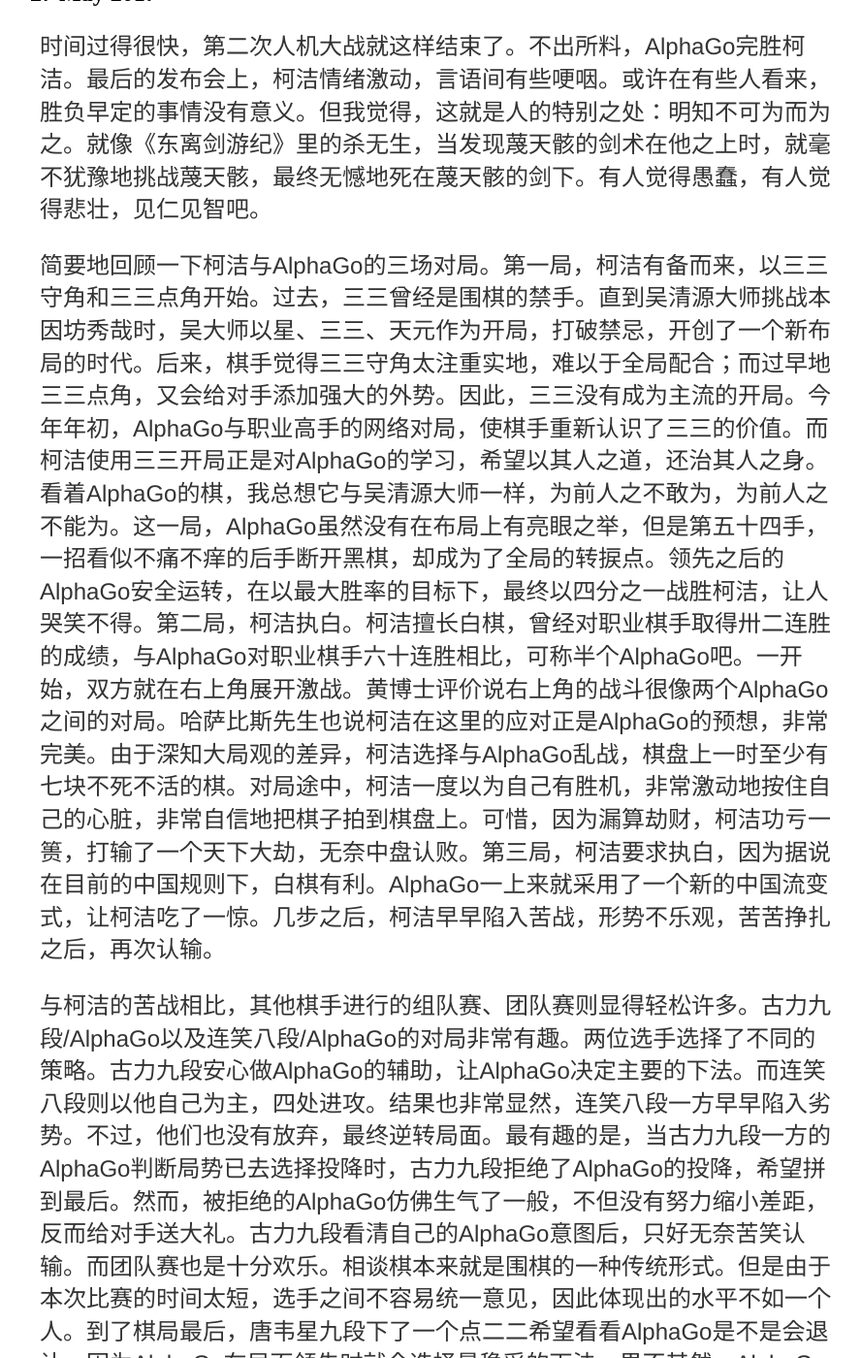
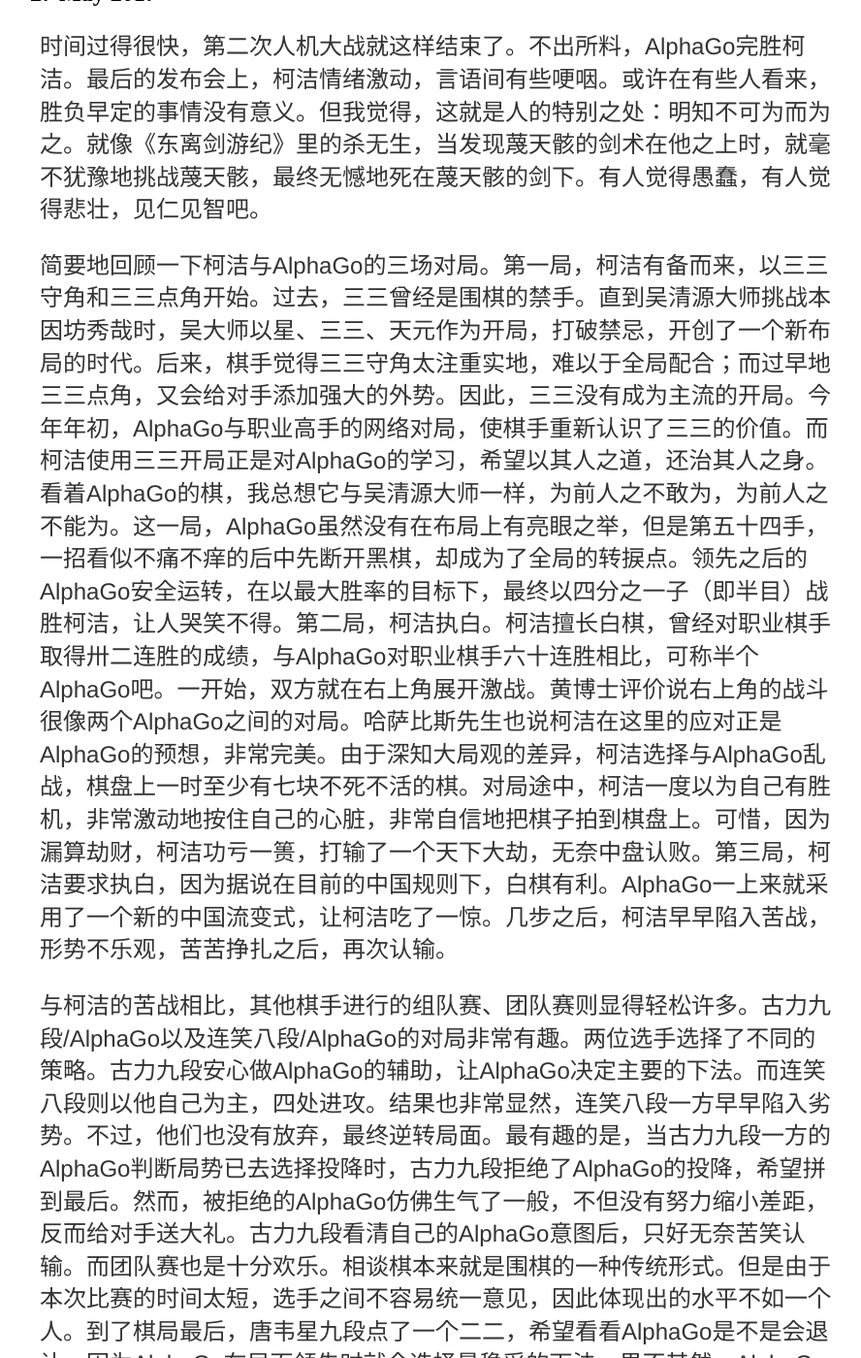
Before and after one commit to xin-huang/xin-huang.github.io, a Jekyll site: the page built from _posts/2017-05-27-写在二次人机大战之后.md, in a window 1280 px wide and 1400 px high, scrolled down 232 px. Shown: the whole window at 97% size, without its empty margins (191-1079 px from the left). Built offline with Jekyll 4.4.1, drawn with Linux system fonts in a browser that asks for light colours; some web fonts are replaced; comment, search, counter and statistics services are not loaded; some of the changed lines change nothing that is shown; some of the changed text lies outside the part shown.

Commit message:
Update 2017-05-27-写在二次人机大战之后.md

```diff
--- a/_posts/2017-05-27-写在二次人机大战之后.md
+++ b/_posts/2017-05-27-写在二次人机大战之后.md
@@ -9,8 +9,14 @@
 
 时间过得很快，第二次人机大战就这样结束了。不出所料，AlphaGo完胜柯洁。最后的发布会上，柯洁情绪激动，言语间有些哽咽。或许在有些人看来，胜负早定的事情没有意义。但我觉得，这就是人的特别之处：明知不可为而为之。就像《东离剑游纪》里的杀无生，当发现蔑天骸的剑术在他之上时，就毫不犹豫地挑战蔑天骸，最终无憾地死在蔑天骸的剑下。有人觉得愚蠢，有人觉得悲壮，见仁见智吧。
 
-简要地回顾一下柯洁与AlphaGo的三场对局。第一局，柯洁有备而来，以三三守角和三三点角开始。过去，三三曾经是围棋的禁手。直到吴清源大师挑战本因坊秀哉时，吴大师以星、三三、天元作为开局，打破禁忌，开创了一个新布局的时代。后来，棋手觉得三三守角太注重实地，难以于全局配合；而过早地三三点角，又会给对手添加强大的外势。因此，三三没有成为主流的开局。今年年初，AlphaGo与职业高手的网络对局，使棋手重新认识了三三的价值。而柯洁使用三三开局正是对AlphaGo的学习，希望以其人之道，还治其人之身。看着AlphaGo的棋，我总想它与吴清源大师一样，为前人之不敢为，为前人之不能为。这一局，AlphaGo虽然没有在布局上有亮眼之举，但是第五十四手，一招看似不痛不痒的后手断开黑棋，却成为了全局的转捩点。领先之后的AlphaGo安全运转，在以最大胜率的目标下，最终以四分之一战胜柯洁，让人哭笑不得。第二局，柯洁执白。柯洁擅长白棋，曾经对职业棋手取得卅二连胜的成绩，与AlphaGo对职业棋手六十连胜相比，可称半个AlphaGo吧。一开始，双方就在右上角展开激战。黄博士评价说右上角的战斗很像两个AlphaGo之间的对局。哈萨比斯先生也说柯洁在这里的应对正是AlphaGo的预想，非常完美。由于深知大局观的差异，柯洁选择与AlphaGo乱战，棋盘上一时至少有七块不死不活的棋。对局途中，柯洁一度以为自己有胜机，非常激动地按住自己的心脏，非常自信地把棋子拍到棋盘上。可惜，因为漏算劫财，柯洁功亏一篑，打输了一个天下大劫，无奈中盘认败。第三局，柯洁要求执白，因为据说在目前的中国规则下，白棋有利。AlphaGo一上来就采用了一个新的中国流变式，让柯洁吃了一惊。几步之后，柯洁早早陷入苦战，形势不乐观，苦苦挣扎之后，再次认输。
+<!-- more -->
 
-与柯洁的苦战相比，其他棋手进行的组队赛、团队赛则显得轻松许多。古力九段/AlphaGo以及连笑八段/AlphaGo的对局非常有趣。两位选手选择了不同的策略。古力九段安心做AlphaGo的辅助，让AlphaGo决定主要的下法。而连笑八段则以他自己为主，四处进攻。结果也非常显然，连笑八段一方早早陷入劣势。不过，他们也没有放弃，最终逆转局面。最有趣的是，当古力九段一方的AlphaGo判断局势已去选择投降时，古力九段拒绝了AlphaGo的投降，希望拼到最后。然而，被拒绝的AlphaGo仿佛生气了一般，不但没有努力缩小差距，反而给对手送大礼。古力九段看清自己的AlphaGo意图后，只好无奈苦笑认输。而团队赛也是十分欢乐。相谈棋本来就是围棋的一种传统形式。但是由于本次比赛的时间太短，选手之间不容易统一意见，因此体现出的水平不如一个人。到了棋局最后，唐韦星九段下了一个点二二希望看看AlphaGo是不是会退让，因为AlphaGo在局面领先时就会选择最稳妥的下法。果不其然，AlphaGo面对这一鬼手，选择退让。诸位棋手见状只好苦笑投降。
+简要地回顾一下柯洁与AlphaGo的三场对局。第一局，柯洁有备而来，以三三守角和三三点角开始。过去，三三曾经是围棋的禁手。直到吴清源大师挑战本因坊秀哉时，吴大师以星、三三、天元作为开局，打破禁忌，开创了一个新布局的时代。后来，棋手觉得三三守角太注重实地，难以于全局配合；而过早地三三点角，又会给对手添加强大的外势。因此，三三没有成为主流的开局。今年年初，AlphaGo与职业高手的网络对局，使棋手重新认识了三三的价值。而柯洁使用三三开局正是对AlphaGo的学习，希望以其人之道，还治其人之身。看着AlphaGo的棋，我总想它与吴清源大师一样，为前人之不敢为，为前人之不能为。这一局，AlphaGo虽然没有在布局上有亮眼之举，但是第五十四手，一招看似不痛不痒的后中先断开黑棋，却成为了全局的转捩点。领先之后的AlphaGo安全运转，在以最大胜率的目标下，最终以四分之一子（即半目）战胜柯洁，让人哭笑不得。第二局，柯洁执白。柯洁擅长白棋，曾经对职业棋手取得卅二连胜的成绩，与AlphaGo对职业棋手六十连胜相比，可称半个AlphaGo吧。一开始，双方就在右上角展开激战。黄博士评价说右上角的战斗很像两个AlphaGo之间的对局。哈萨比斯先生也说柯洁在这里的应对正是AlphaGo的预想，非常完美。由于深知大局观的差异，柯洁选择与AlphaGo乱战，棋盘上一时至少有七块不死不活的棋。对局途中，柯洁一度以为自己有胜机，非常激动地按住自己的心脏，非常自信地把棋子拍到棋盘上。可惜，因为漏算劫财，柯洁功亏一篑，打输了一个天下大劫，无奈中盘认败。第三局，柯洁要求执白，因为据说在目前的中国规则下，白棋有利。AlphaGo一上来就采用了一个新的中国流变式，让柯洁吃了一惊。几步之后，柯洁早早陷入苦战，形势不乐观，苦苦挣扎之后，再次认输。
+
+与柯洁的苦战相比，其他棋手进行的组队赛、团队赛则显得轻松许多。古力九段/AlphaGo以及连笑八段/AlphaGo的对局非常有趣。两位选手选择了不同的策略。古力九段安心做AlphaGo的辅助，让AlphaGo决定主要的下法。而连笑八段则以他自己为主，四处进攻。结果也非常显然，连笑八段一方早早陷入劣势。不过，他们也没有放弃，最终逆转局面。最有趣的是，当古力九段一方的AlphaGo判断局势已去选择投降时，古力九段拒绝了AlphaGo的投降，希望拼到最后。然而，被拒绝的AlphaGo仿佛生气了一般，不但没有努力缩小差距，反而给对手送大礼。古力九段看清自己的AlphaGo意图后，只好无奈苦笑认输。而团队赛也是十分欢乐。相谈棋本来就是围棋的一种传统形式。但是由于本次比赛的时间太短，选手之间不容易统一意见，因此体现出的水平不如一个人。到了棋局最后，唐韦星九段点了一个二二，希望看看AlphaGo是不是会退让，因为AlphaGo在局面领先时就会选择最稳妥的下法。果不其然，AlphaGo面对这一鬼手，选择避让。诸位棋手见状明白AlphaGo的用意，为了不受AlphaGo的半目调戏之辱，只好苦笑投降。
+
+[team go](https://encrypted-tbn0.gstatic.com/images?q=tbn:ANd9GcRDj3DLqdkTUpzXvirBZOtL9D79eCxJXZtWvRN66WIJfZBOw4c9nw)
+
+比赛结束之后，我感觉到有一点点失落。我想我应该不会再关注围棋比赛了，毕竟我们已经知道了最顶峰的棋是什么样子。对于职业棋士来说，他们会很难受吧，自己生存的空间会渐渐消失。但对于像我这样的业余爱好者，AlphaGo却能够成为我们的老师，反而增加了一般人学棋的兴趣。因为AlphaGo的出现，我又开始拾起廿年前落下的棋子，感觉有些怀念。不过，我更是感觉到一股激动，因为我们或许将见证到人类的一个新时代，一个连智力劳动都能被取代的时代，而我终于有机会去参与这样一个时代。用《棋魂》OVA《通往北斗杯之路》的一段话来结束吧：一局的结束是另一局的开始，这既不是全部，这也不是终结，我们正走在漫长的征途上。
 
 今朝啼鸟诉生死，众生执迷；江湖宿命无人悟，一剑终末。
```
